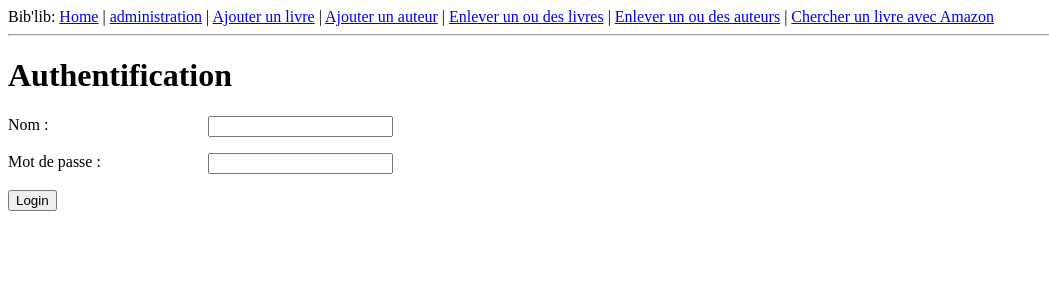
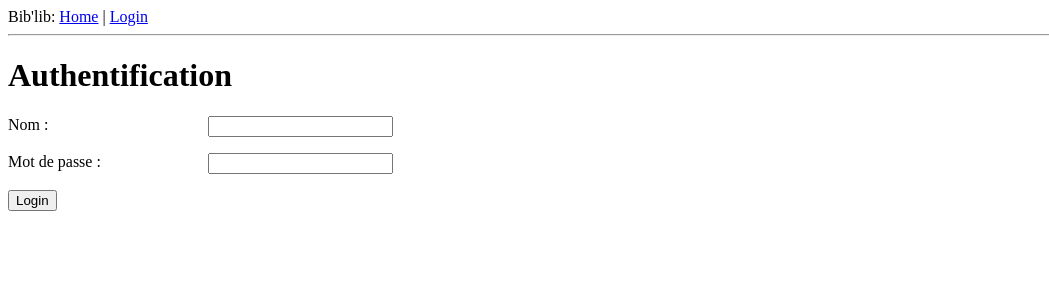
Before and after one commit to 22decembre/biblib, a Flask app: a page that uses app/templates/admin.html in a window 1280 px wide. Shown: the top 300 px of the page, without its empty margins (0-1049 px from the left). Run offline with Flask 2, Linux system fonts and the light colour scheme; parts of the project's set-up code (start-up, migrations or seed data) failed here and were passed over.

Commit message:
login decorators custom admin nav menu / headers

```diff
--- a/app/templates/admin.html
+++ b/app/templates/admin.html
@@ -6,7 +6,19 @@
     <link href="/static/admin.css" rel="stylesheet" type="text/css" />
   </head>
   <body>
-    <nav>Bib'lib: <a href="/index">Home</a> | <a href="/admin">administration</a> | <a href="/edit_book/new">Ajouter un livre</a> | <a href="/edit_author/new">Ajouter un auteur</a> | <a href="/delete_books">Enlever un ou des livres</a> | <a href="/delete_authors">Enlever un ou des auteurs</a> | <a href="/search_amazon_book">Chercher un livre avec Amazon</a></nav>
+    <nav>Bib'lib: <a href="/index">Home</a>
+
+    {% if g.user.is_authenticated() %}| <a href="/admin">administration</a> |
+					<a href="/edit_book/new">Ajouter un livre</a> |
+					<a href="/edit_author/new">Ajouter un auteur</a> |
+					<a href="/delete_books">Enlever un ou des livres</a> |
+					<a href="/delete_authors">Enlever un ou des auteurs</a> |
+					<a href="/search_amazon_book">Chercher un livre avec Amazon</a> |
+					<a href="/logout">Logout</a>
+	{% else %} | <a href="/login">Login</a> {% endif %}
+
+
+    </nav>
     <hr>
     {% block content %}{% endblock %}
   </body>
--- a/app/views.py
+++ b/app/views.py
@@ -1,6 +1,6 @@
 # -*- coding: utf-8 -*-
 
-from flask import render_template, flash, redirect, request
+from flask import render_template, flash, redirect, request, g
 from flask.ext.login import LoginManager, login_user, UserMixin, login_required, logout_user, current_user
 from flask.ext.wtf import Form, TextField, BooleanField, DateField, IntegerField, DecimalField, TextAreaField, FileField, file_allowed, validators, Required
 from app import app, db
@@ -43,6 +43,11 @@ def author(number):
 
 login_manager = LoginManager()
 login_manager.init_app(app)
+login_manager.login_view = 'login'
+
+@app.before_request
+def before_request():
+    g.user = current_user
 
 class User(UserMixin):
 	def __init__(self, uid=None, name=None, passwd=None):
@@ -61,6 +66,9 @@ class User(UserMixin):
 
 	def is_active(self):
 		return self.active
+
+	def is_authenticated(self):
+		return True
 
 	def get_id(self):
 		return self.id
@@ -90,6 +98,8 @@ def load_user(userid):
 
 @app.route("/login", methods=["GET", "POST"])
 def login():
+	if g.user is not None and g.user.is_authenticated():
+		return redirect('admin')
 	form = LoginForm()
 	if request.method == 'POST' and form.validate():
 		user = User(name=form.username.data, passwd=form.password.data)
@@ -110,6 +120,7 @@ def logout():
 ### admin / backend
 
 @app.route('/admin')
+@login_required
 def admin():
 	# compter les auteurs
 	bk = Book.query.with_entities(Book.id,Book.title).all()
@@ -158,6 +169,7 @@ def admin():
 	return render_template("index_admin.html", sitename = 'Ma Bibliotheque', dico = dico, books_list = bk, authors_list = aut)
 
 @app.route('/delete_authors', methods = ['GET', 'POST'])
+@login_required
 def delete_authors():
 	form = DeleteForm()
 	auts = Author.query.all()
@@ -178,6 +190,7 @@ def delete_authors():
 	sitename = 'Ma Bibliotheque',listing = auts, form = form)
 
 @app.route('/delete_books', methods = ['GET', 'POST'])
+@login_required
 def delete_books():
 	form = DeleteForm()
 	bk = Book.query.with_entities(Book.id,Book.title).all()
@@ -196,6 +209,7 @@ def delete_books():
 	return render_template("delete_books.html", title = 'Eliminer un ou des livres de la bibliotheque', sitename = 'Ma Bibliotheque',listing = bk, form = form)
 
 @app.route('/edit_author/<number>', methods = ['GET', 'POST'])
+@login_required
 def edit_author(number):
 	if number == 'new':
 		author = Author()
@@ -258,6 +272,7 @@ def edit_author(number):
 	return render_template('edit_author.html', form = form, author = author, title = title)
 
 @app.route('/edit_book/<number>', methods = ['GET', 'POST'])
+@login_required
 def edit_book(number):
 	amazon_img = False
 	if number == 'new':
@@ -407,6 +422,7 @@ def edit_book(number):
 	return render_template('edit_book.html', form = form, book = book, title = title, amazon_img = amazon_img)
 
 @app.route('/search_amazon_book', methods = ['GET', 'POST'])
+@login_required
 def search_amazon_book():
 	form = SearchForm()
 	if form.validate_on_submit():
```
Also changed, not shown: app/models.py (line endings or trailing spaces).
